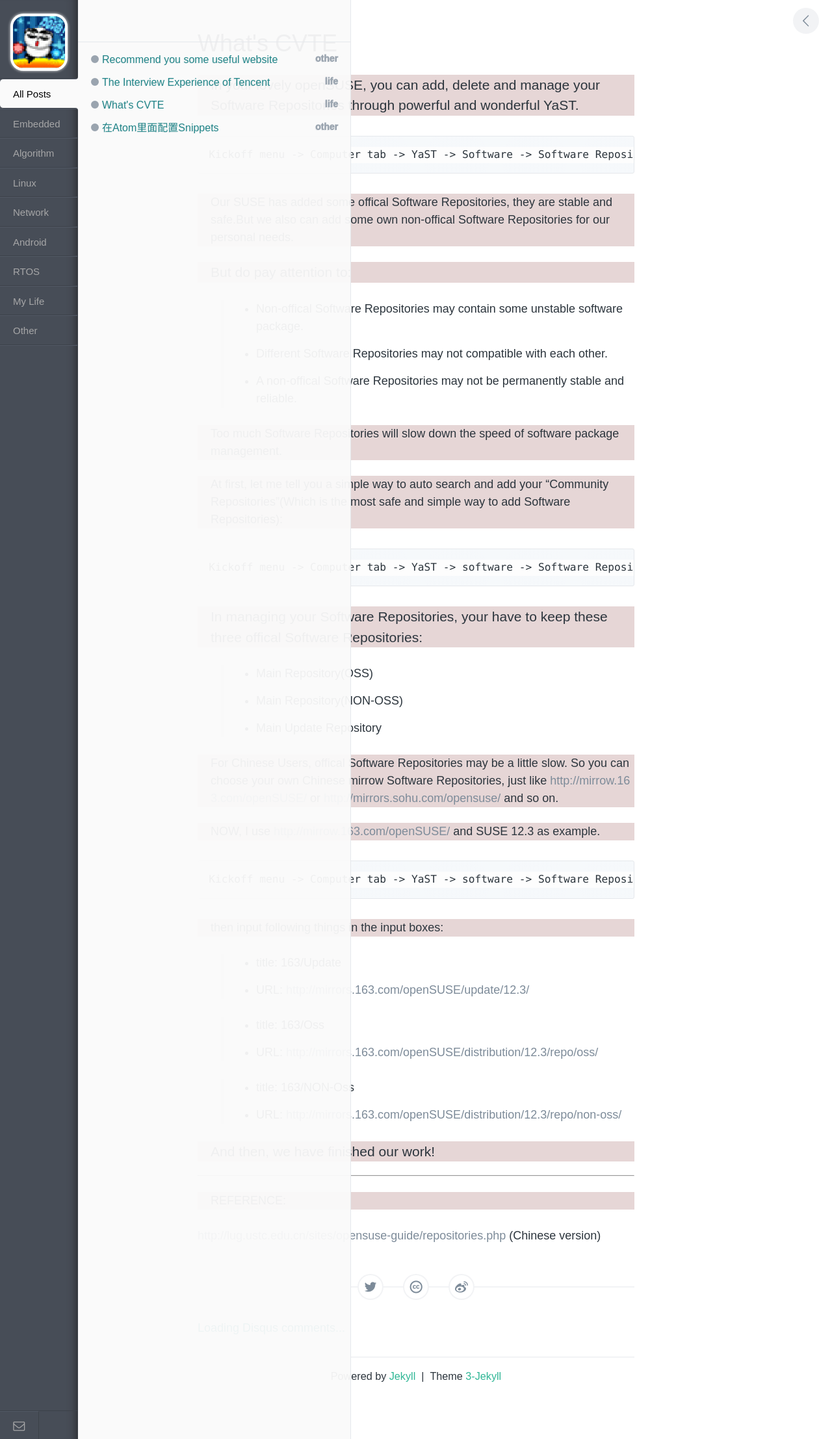
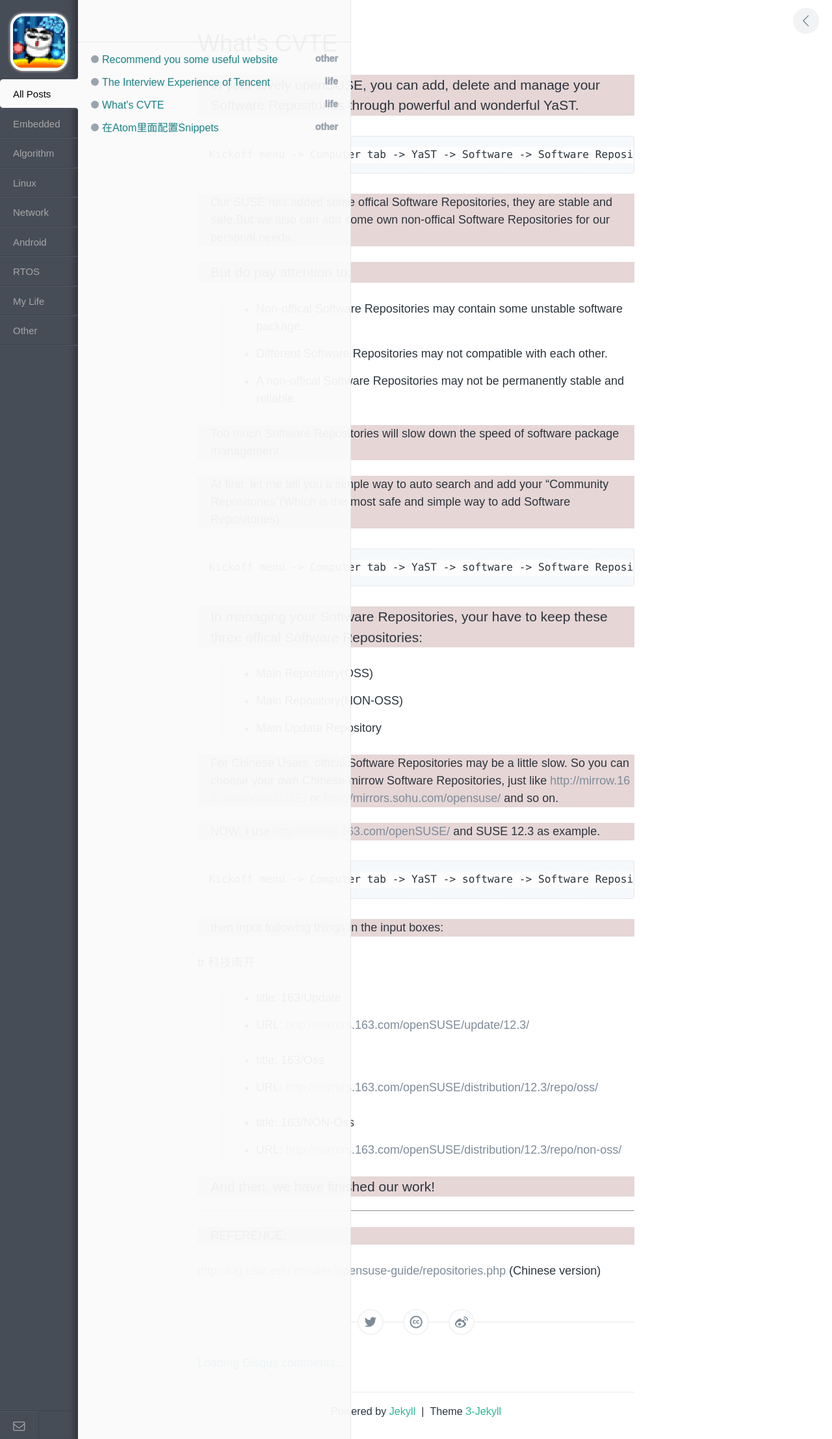
Before and after one commit to xnzaa/xnzaa.github.io, a Jekyll site: the page built from _posts/2014-12-14-what's-CVTE.md, in a window 1280 px wide. Shown: the whole page at 65% size. Built offline with Jekyll 4.4.1, drawn with Linux system fonts in a browser that asks for light colours; comment, search, counter and statistics services are not loaded.

Commit message:
change index

````diff
--- a/_posts/2014-12-14-what's-CVTE.md
+++ b/_posts/2014-12-14-what's-CVTE.md
@@ -50,7 +50,7 @@
 ```
 
 #### then input following things in the input boxes:
-
+tr 科技南开
 
 
 
````
